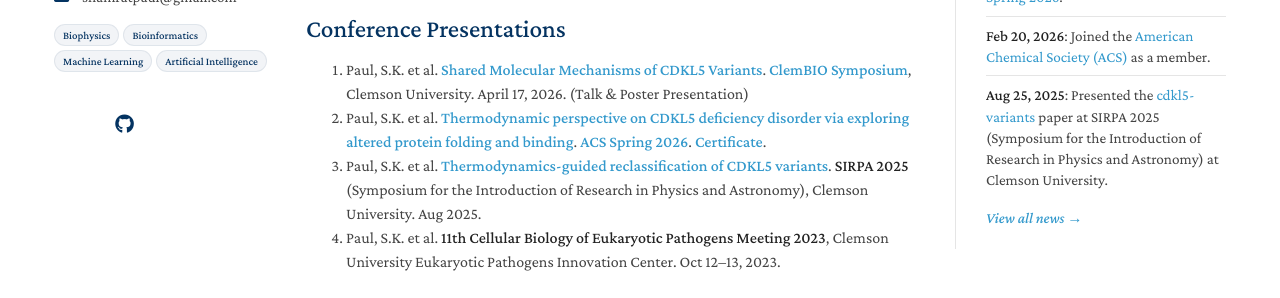
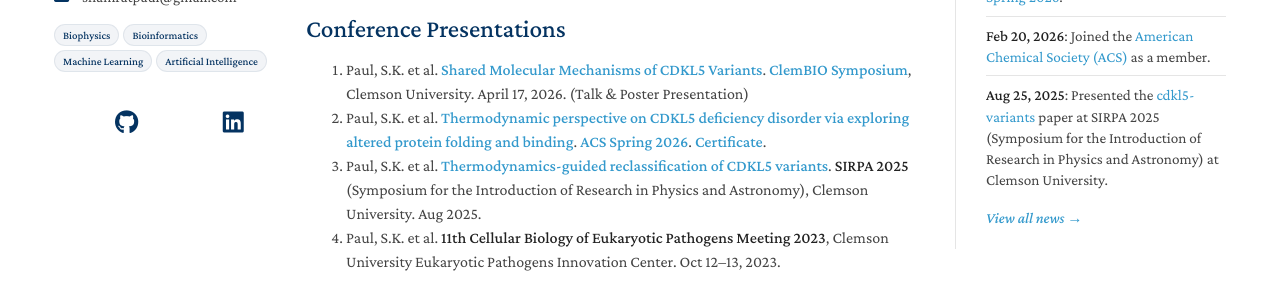
Before and after one commit to paulshamrat/paulshamrat.github.io, a Jekyll site: the page built from index.md, in a window 1280 px wide. Shown: the part 416-714 px from the top of the page. Built offline with Jekyll 4.4.1, drawn with Linux system fonts in a browser that asks for light colours; a style sheet for code colours, icons or effects is not loaded.

Commit message:
Add LinkedIn profile and increase social icon sizes in sidebar

```diff
--- a/_config.yml
+++ b/_config.yml
@@ -22,6 +22,7 @@
 google_scholar: https://scholar.google.com/citations?user=cXPtAYwAAAAJ&hl=en
 orcid: https://orcid.org/0000-0001-8673-3771
 github: https://github.com/paulshamrat
+linkedin: https://www.linkedin.com/in/paulshamrat/
 
 # Navigation (Custom addition for top-right menu)
 navigation:
--- a/_layouts/homepage.html
+++ b/_layouts/homepage.html
@@ -115,32 +115,32 @@
 
       <div class="social-icons" style="margin-top: 20px;">
         {% if site.google_scholar %}
-        <a style="margin: 0 10px 0 0" href="{{ site.google_scholar }}">
-          <i class="ai ai-google-scholar" style="font-size:1.3rem"></i>
+        <a style="margin: 0 12px 0 0" href="{{ site.google_scholar }}">
+          <i class="ai ai-google-scholar" style="font-size:1.6rem"></i>
         </a>
         {% endif %}
 
         {% if site.github %}
-        <a style="margin: 0 10px 0 0" href="{{ site.github }}">
-          <i class="fab fa-github" style="font-size:1.2rem"></i>
+        <a style="margin: 0 12px 0 0" href="{{ site.github }}">
+          <i class="fab fa-github" style="font-size:1.5rem"></i>
         </a>
         {% endif %}
 
         {% if site.orcid %}
-        <a style="margin: 0 10px 0 0" href="{{ site.orcid }}">
-          <i class="ai ai-orcid" style="font-size:1.3rem"></i>
+        <a style="margin: 0 12px 0 0" href="{{ site.orcid }}">
+          <i class="ai ai-orcid" style="font-size:1.6rem"></i>
         </a>
         {% endif %}
 
         {% if site.linkedin %}
-        <a style="margin: 0 10px 0 0" href="{{ site.linkedin }}">
-          <i class="fab fa-linkedin" style="font-size:1.2rem"></i>
+        <a style="margin: 0 12px 0 0" href="{{ site.linkedin }}">
+          <i class="fab fa-linkedin" style="font-size:1.5rem"></i>
         </a>
         {% endif %}
 
         {% if site.twitter %}
         <a style="margin: 0 0 0 0" href="{{ site.twitter }}">
-          <i class="fab fa-x-twitter" style="font-size:1.2rem"></i>
+          <i class="fab fa-x-twitter" style="font-size:1.5rem"></i>
         </a>
         {% endif %}
       </div>
```
